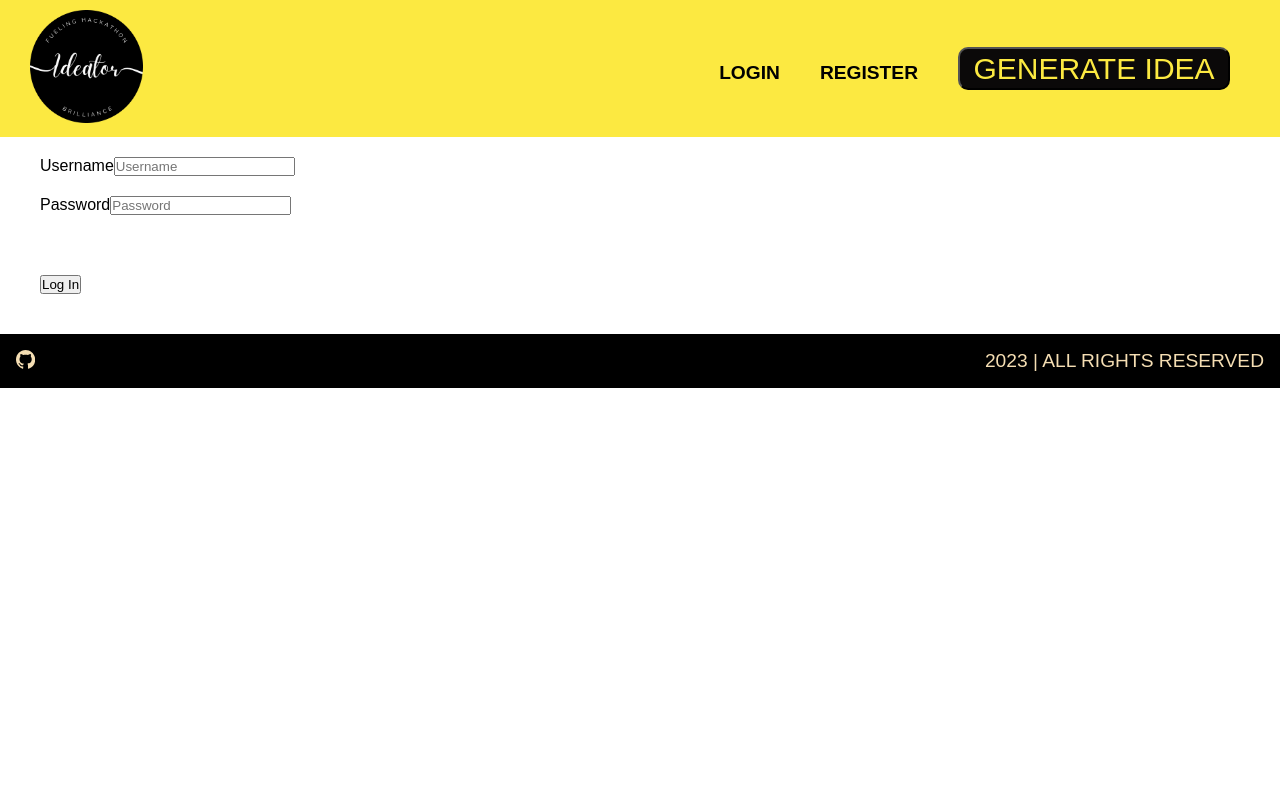
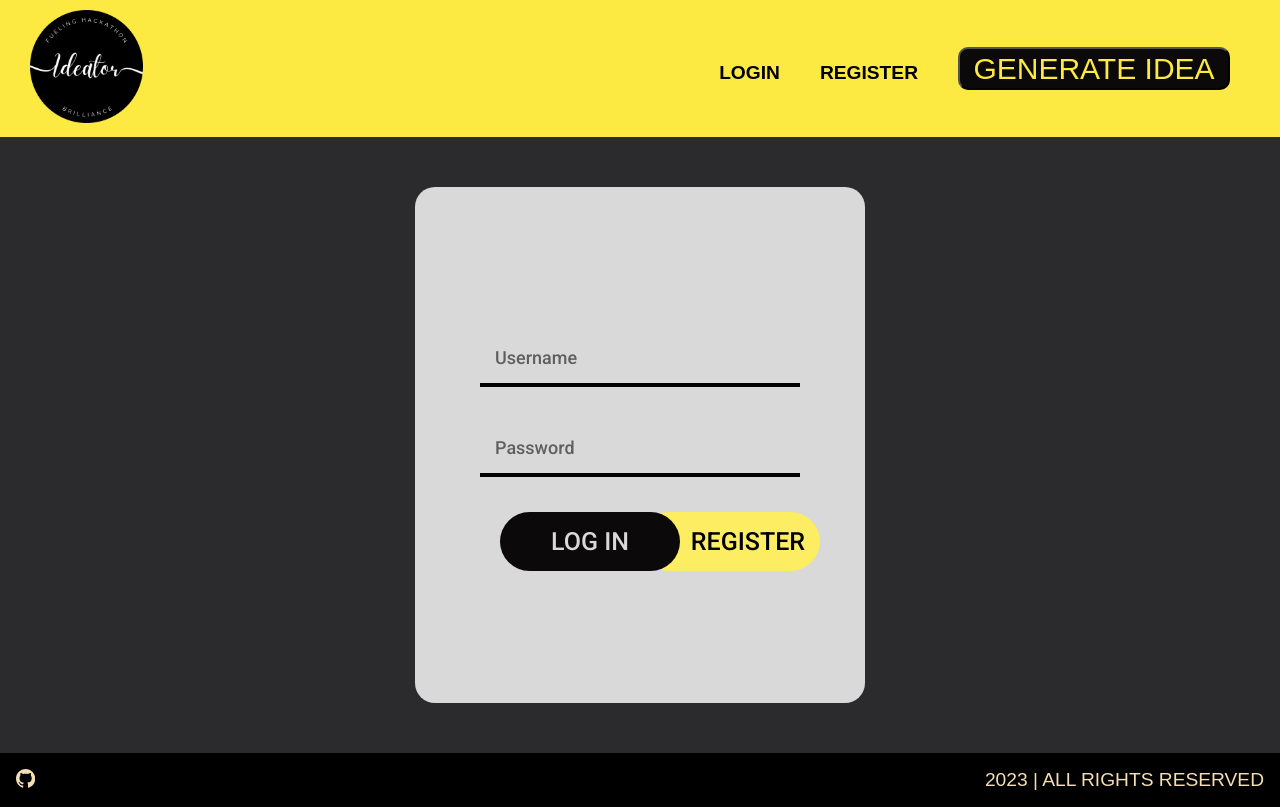
Before and after one commit to kailashchoudhary11/Ideator, a React (Vite) app in the folder client/: page /login in a window 1280 px wide. Built offline with nearby package versions, Linux system fonts and the light colour scheme; the HTML template or start-up script is replaced by a standard one; a web font is replaced by a local one.

Commit message:
Login Page Done

```diff
--- /dev/null
+++ b/client/src/pages/Login.css
@@ -0,0 +1,66 @@
+@import url(https://fonts.googleapis.com/css?family=Roboto:500);
+body{
+    background-color: #2B2A2D;
+}
+.form {
+  background: #D9D9D9;
+  max-width: 450px;
+  margin: 0 auto 100px;
+  padding: 45px;
+  text-align: center;
+  height: 64.5vh;
+  align-items: center;
+  position: relative;
+  top: 50px;
+  border-radius: 20px;
+}
+.form input {
+  font-family: "Roboto", sans-serif;
+  background: #D9D9D9;
+  width: 100%;
+  border: 0;
+  border-bottom: 4px solid #000000;
+  margin: 0 0 15px;
+  padding: 15px;
+  box-sizing: border-box;
+  font-size: 18px;
+}
+
+.form input::-webkit-input-placeholder {
+    color: #5f5f5f;
+}
+
+.form button {
+  font-family: "Roboto", sans-serif;
+  text-transform: uppercase;
+  outline: 0;
+  background-color: #0B0909;
+  width: 50%;
+  border: 0;
+  border-radius: 30px;
+  padding: 15px;
+  color: #D9D9D9;
+  font-size: 25px;
+  cursor: pointer;
+}
+
+#registerbtn{
+    background-color: #FCED63;
+    color: #000000;
+    text-align: right;
+}
+
+#loginbtn{
+    position: relative;
+    left: 40px;
+}
+
+.formContent{
+    position: relative;
+    top:80px;
+}
+
+#btn{
+    display: flex;
+    justify-content: center;
+}
--- a/client/src/pages/Login.jsx
+++ b/client/src/pages/Login.jsx
@@ -1,6 +1,7 @@
 import { Form, useActionData } from "react-router-dom";
 import axios from "axios";
 import Cookies from 'js-cookie';
+import './Login.css'
 
 export async function action({ request }) {
   const formData = await request.formData();
@@ -24,11 +25,9 @@ export async function action({ request }) {
 export default function Login() {
   const actionData = useActionData();
   return (
-    <div>
-      <Form method="post">
+    <Form method="post" className="form">
+      <div className="formContent">
         <div style={{ margin: "20px" }}>
-          <label style={{ margin: "20px" }} htmlFor="username">
-            Username
           <input
               defaultValue={actionData?.values?.username}
               type="text"
@@ -36,12 +35,9 @@ export default function Login() {
               id="username"
               placeholder="Username"
           />
-          </label>
         </div>
 
         <div style={{ margin: "20px" }}>
-          <label style={{ margin: "20px" }} htmlFor="password">
-            Password
           <input
             defaultValue={actionData?.values?.password}
             type="password"
@@ -49,15 +45,19 @@ export default function Login() {
             id="password"
             placeholder="Password"
           />
-          </label>
           <div style={{ color: "red", margin: "20px" }}>
             {actionData?.error}
           </div>
         </div>
-        <button style={{ margin: "40px" }} type="submit">
+        <div id="btn">
+          <button id="loginbtn" type="submit">
               Log In
           </button>
+          <button id="registerbtn" type="submit">
+              Register
+          </button>
+        </div>
+      </div>
     </Form>
-    </div>
   );
 }
```
Lines whose indentation alone changed are shown as unchanged.
